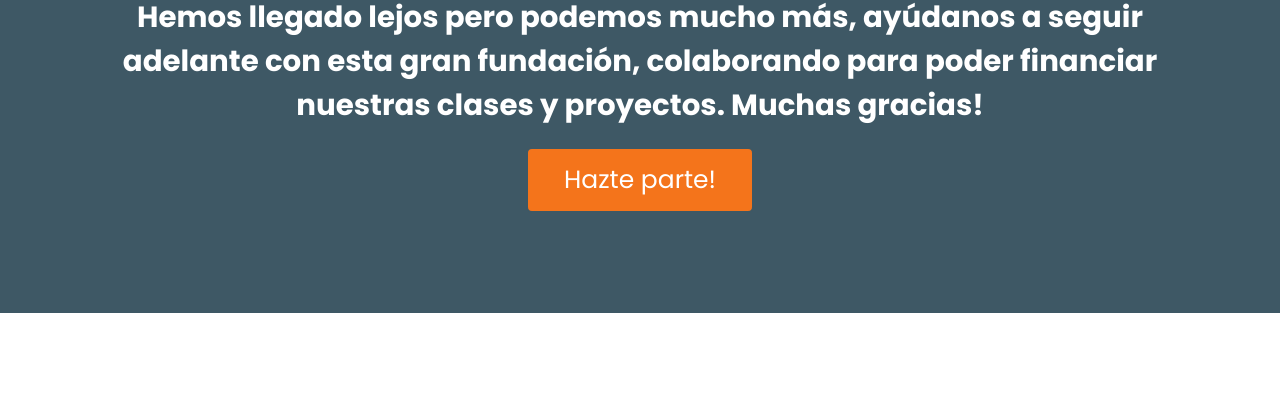
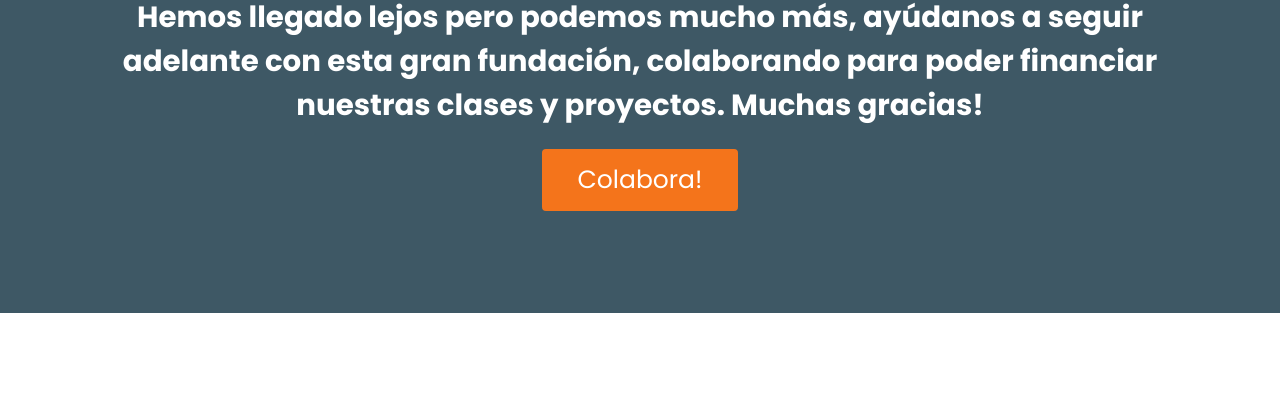
Before and after one commit to jpgelmi/AtreveteF-Website, a plain HTML site: page index.html in a window 1280 px wide. Shown: the part 3223-3633 px from the top of the page. Drawn offline with nearby package versions, Linux system fonts and the light colour scheme.

Commit message:
Cambios en HTML: modificaciones del cliente

```diff
--- a/index.html
+++ b/index.html
@@ -125,7 +125,7 @@
                 <h3>Hemos llegado lejos pero podemos mucho más, ayúdanos a seguir adelante con esta gran fundación, colaborando para poder financiar nuestras clases y proyectos. Muchas gracias!</h3>
 
                 <div class="teams">
-                    <a href="https://docs.google.com/forms/d/e/1FAIpQLSeeZoWSeUR9RSSczNwdKJdGn0GON0YpYBi8TQdNJelUbl9swg/viewform" target="#blank">Hazte parte!</a>
+                    <a href="https://docs.google.com/forms/d/e/1FAIpQLSeeZoWSeUR9RSSczNwdKJdGn0GON0YpYBi8TQdNJelUbl9swg/viewform" target="#blank">Colabora!</a>
                 </div>
 
             </div>
```
